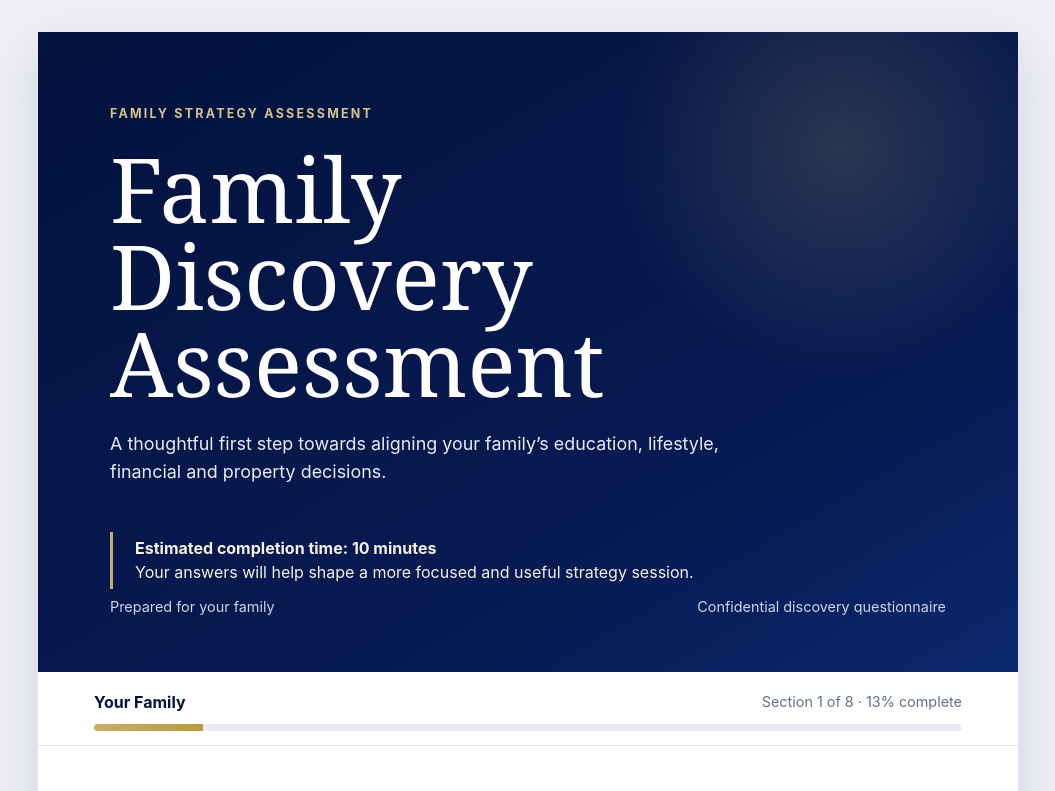
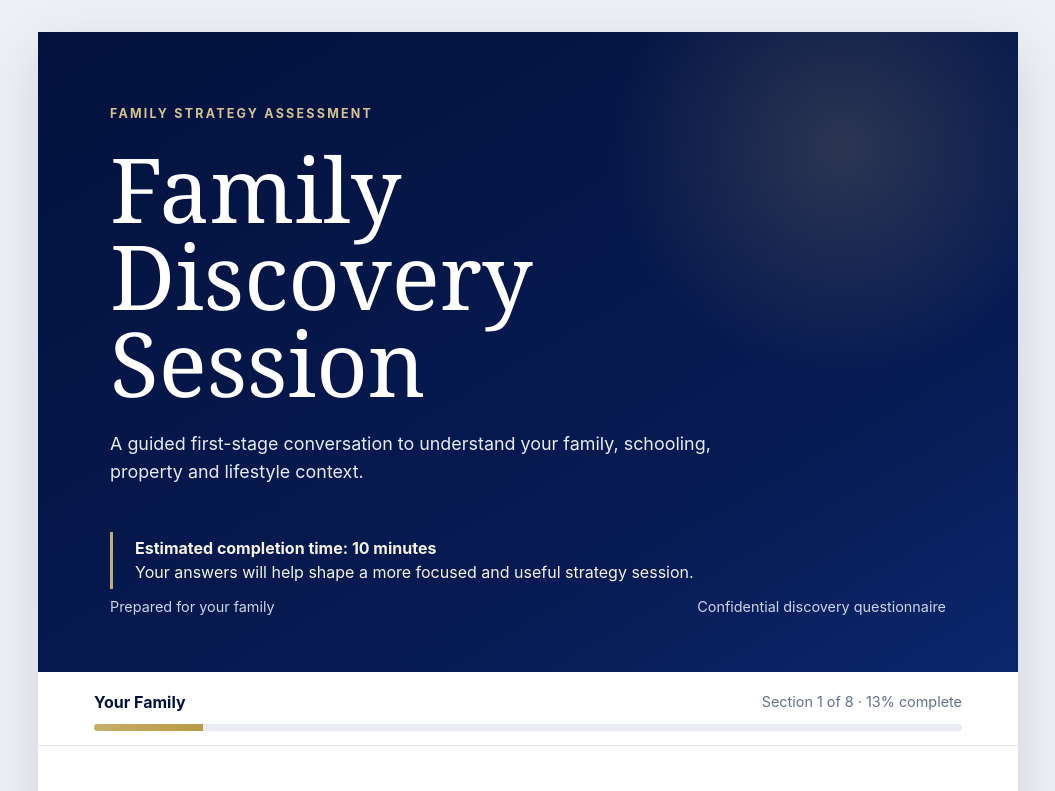
Before and after one commit to jvalentine-star/family-discovery-assessment, a plain HTML site: page index.html in a window 1280 px wide. Shown: the top 791 px of the page, without its empty margins (112-1167 px from the left). Drawn offline with Linux system fonts and the light colour scheme.

Commit message:
Rename Discovery Assessment to Discovery Session

```diff
--- a/index.html
+++ b/index.html
@@ -3,7 +3,7 @@
 <head>
 <meta charset="utf-8">
 <meta name="viewport" content="width=device-width, initial-scale=1">
-<title>Family Discovery Assessment</title>
+<title>Family Discovery Session</title>
 <style>
 :root{
   --navy:#03123d;--blue:#05206e;--gold:#c7ae6a;--gold-light:#d5c28f;
@@ -67,8 +67,8 @@ button{border:0;border-radius:9px;padding:12px 20px;font:inherit;font-weight:750
 <section class="cover">
   <div>
     <div class="kicker">Family Strategy Assessment</div>
-    <h1>Family Discovery Assessment</h1>
-    <p class="intro">A thoughtful first step towards aligning your family’s education, lifestyle, financial and property decisions.</p>
+    <h1>Family Discovery Session</h1>
+    <p class="intro">A guided first-stage conversation to understand your family, schooling, property and lifestyle context.</p>
     <div class="cover-card"><strong>Estimated completion time: 10 minutes</strong><br>Your answers will help shape a more focused and useful strategy session.</div>
   </div>
   <div class="cover-footer"><span>Prepared for your family</span><span>Confidential discovery questionnaire</span></div>
@@ -455,7 +455,7 @@ function createSummaryHtml(data){
   ];
   const rows=preferredOrder.filter(k=>data[k]!==undefined&&data[k]!==''&&!(Array.isArray(data[k])&&data[k].length===0))
     .map(k=>`<tr><th>${humanLabel(k)}</th><td>${safe(data[k]).replace(/\n/g,'<br>')}</td></tr>`).join('');
-  return `<!doctype html><html><head><meta charset="utf-8"><title>Family Discovery Assessment Summary</title>
+  return `<!doctype html><html><head><meta charset="utf-8"><title>Family Discovery Session Summary</title>
   <style>
   body{font-family:Arial,Helvetica,sans-serif;color:#172033;margin:36px;line-height:1.45}
   h1{font-family:Georgia,'Times New Roman',serif;color:#03123d;font-size:34px;margin-bottom:6px}
@@ -465,7 +465,7 @@ function createSummaryHtml(data){
   .note{margin-top:24px;color:#65708a;font-size:11px}
   @media print{body{margin:16mm}}
   </style></head><body>
-  <h1>Family Discovery Assessment</h1>
+  <h1>Family Discovery Session</h1>
   <div class="meta">Response summary generated ${new Date().toLocaleString('en-AU')}</div>
   <div class="rule"></div><table>${rows}</table>
   <p class="note">Use your browser’s Print command and choose “Save as PDF”.</p>
```
